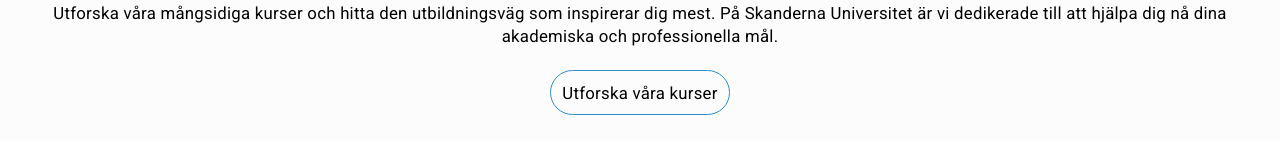
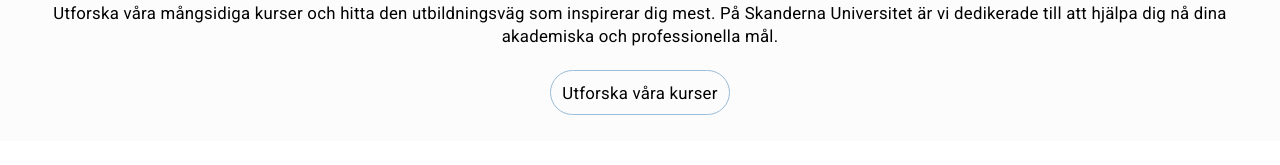
Before and after one commit to moaberglund/TS-Project, an Angular app: page /home in a window 1280 px wide. Shown: the part 1113-1278 px from the top of the page. Built offline with nearby package versions, Linux system fonts and the light colour scheme; a web font is replaced by a local one.

Commit message:
ändra färg på knappen

```diff
--- a/src/app/home/home.component.scss
+++ b/src/app/home/home.component.scss
@@ -66,7 +66,7 @@
 }
 
 a {
-    border: 1px solid #308DCA;
+    border: 1px solid #9ABDD9;
     border-radius: 25px;
     padding: 0.7em;
     font-size: 1.2em;
@@ -75,7 +75,7 @@
     margin-bottom: 150px;
 
     &:hover {
-        background-color: #308DCA;
+        background-color: #9ABDD9;
         color: #FFFFFF;
     }
 
```
